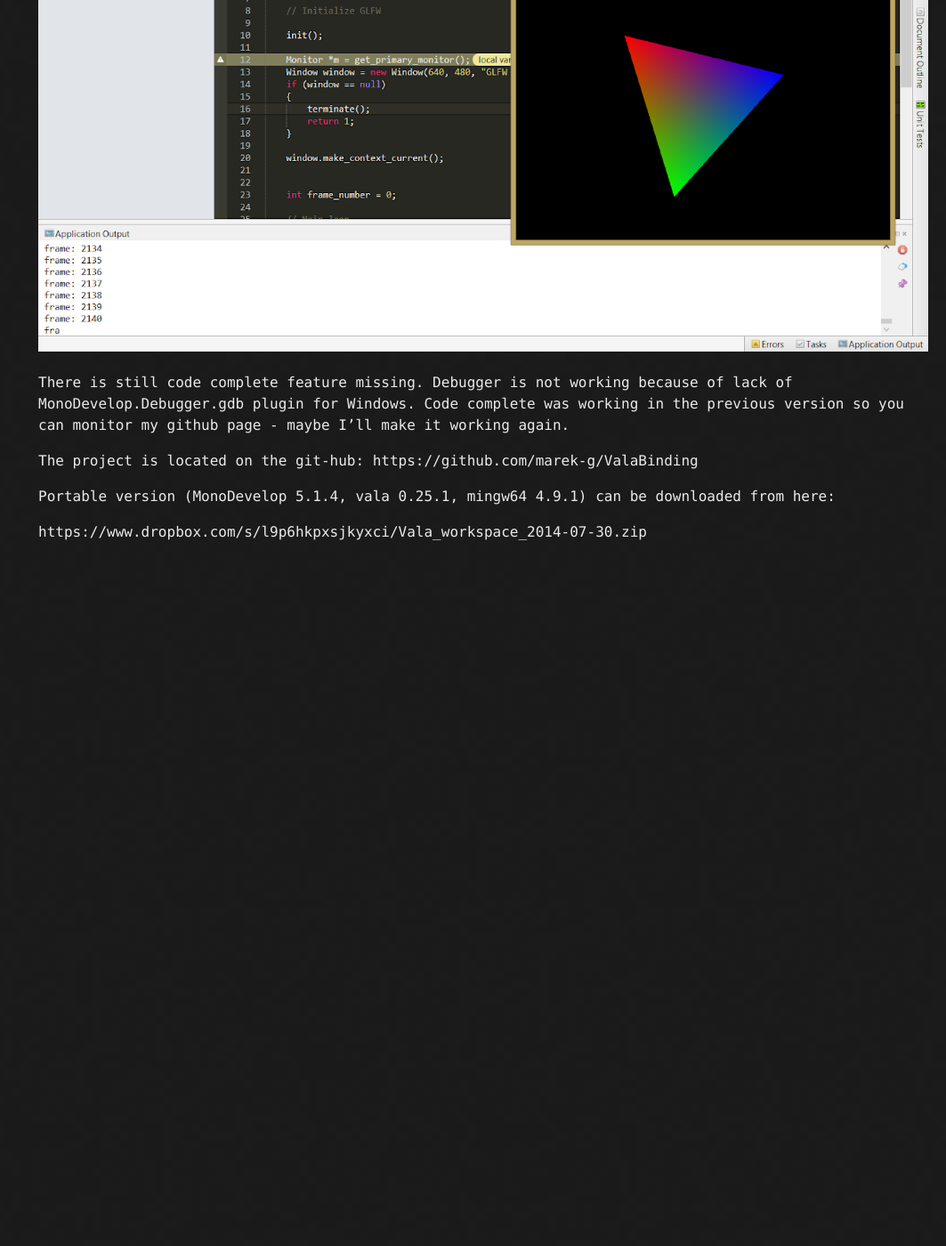
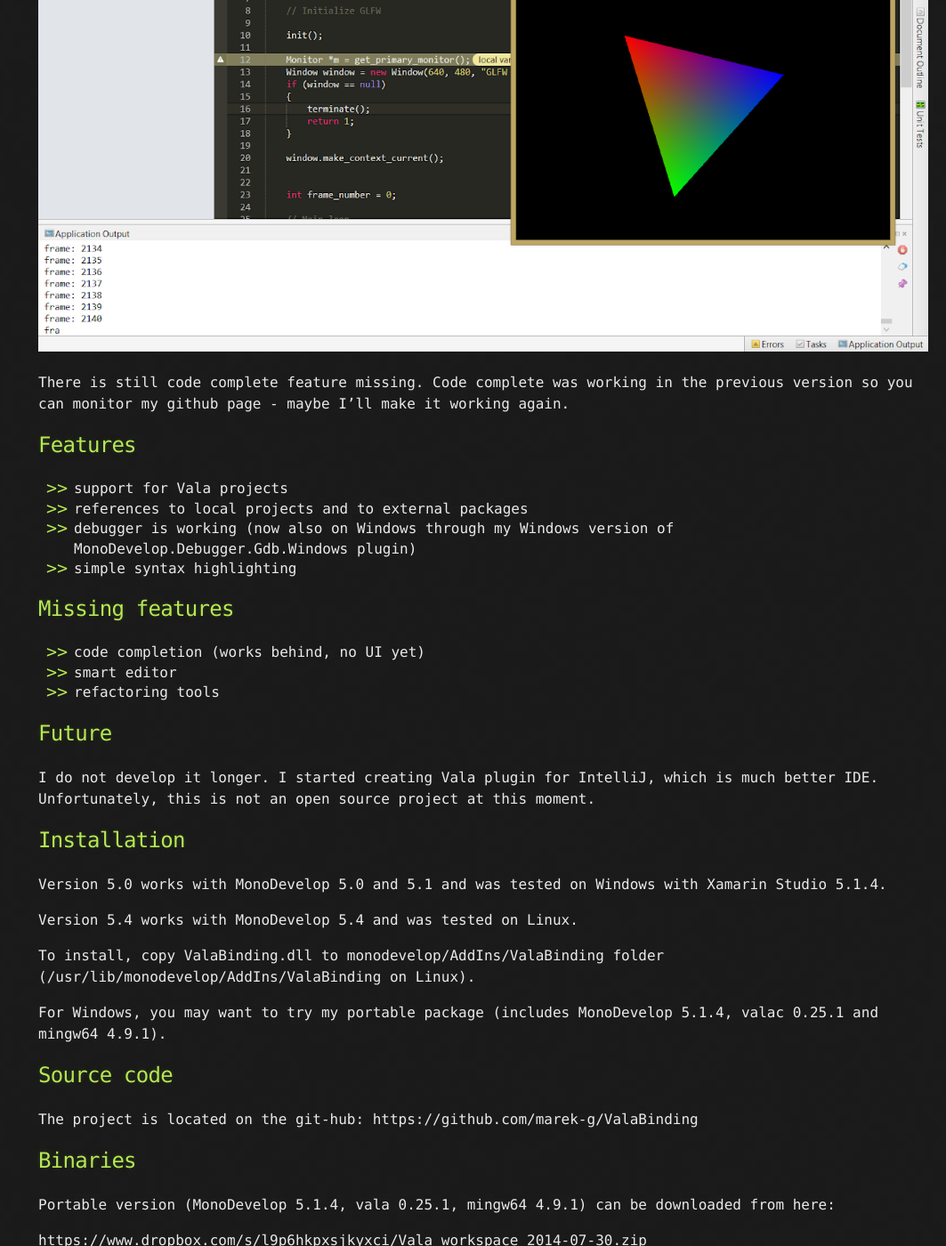
Before and after one commit to marek-g/marek-g.github.io, a Jekyll site: the page built from posts/projects/archive/vala_mono_develop.md, in a window 1280 px wide and 1400 px high, scrolled down 455 px. Shown: the whole window at 89% size, without its empty margins (217-1280 px from the left). Built offline with Jekyll 4.4.1, drawn with Linux system fonts in a browser that asks for light colours; before the commit the page ends 1085 px from its top, so only the background shows below that; some of the changed text lies outside the part shown.

Commit message:
Update Vala on Mono Develop

```diff
--- a/posts/projects/archive/vala_mono_develop.md
+++ b/posts/projects/archive/vala_mono_develop.md
@@ -3,13 +3,44 @@ layout: page
 title: Vala in Mono Develop (2014-07)
 ---
 
-I took Vala Binding Mono Develop plugin (it's development was abandoned a few years ago) and I upgraded it to Mono Develop 5. I've rewritten the references (packages) mechanism and prepared portable version for Windows.
+I took Vala Binding Mono Develop plugin (it's development was abandoned a few years ago) and I upgraded it to Mono Develop 5. I've rewritten the references (packages) mechanism and prepared portable version for Windows. The same plugin works on Windows & Linux.
 
 ![Mono Develop with Vala Binding](vala_mono_develop/vala_mono_develop_01.png)
 
-There is still code complete feature missing. Debugger is not working because of lack of MonoDevelop.Debugger.gdb plugin for Windows. Code complete was working in the previous version so you can monitor my github page - maybe I'll make it working again.
+There is still code complete feature missing. Code complete was working in the previous version so you can monitor my github page - maybe I'll make it working again.
+
+## Features
+
+- support for Vala projects
+- references to local projects and to external packages
+- debugger is working (now also on Windows through my Windows version of MonoDevelop.Debugger.Gdb.Windows plugin)
+- simple syntax highlighting
+
+## Missing features
+
+- code completion (works behind, no UI yet)
+- smart editor
+- refactoring tools
+
+## Future
+
+I do not develop it longer. I started creating Vala plugin for IntelliJ, which is much better IDE. Unfortunately, this is not an open source project at this moment.
+
+## Installation
+
+Version 5.0 works with MonoDevelop 5.0 and 5.1 and was tested on Windows with Xamarin Studio 5.1.4.
+
+Version 5.4 works with MonoDevelop 5.4 and was tested on Linux.
+
+To install, copy ValaBinding.dll to monodevelop/AddIns/ValaBinding folder (/usr/lib/monodevelop/AddIns/ValaBinding on Linux).
+
+For Windows, you may want to try my portable package (includes MonoDevelop 5.1.4, valac 0.25.1 and mingw64 4.9.1).
+
+## Source code
 
 The project is located on the git-hub: https://github.com/marek-g/ValaBinding
+
+## Binaries
 
 Portable version (MonoDevelop 5.1.4, vala 0.25.1, mingw64 4.9.1) can be downloaded from here:
 
```
